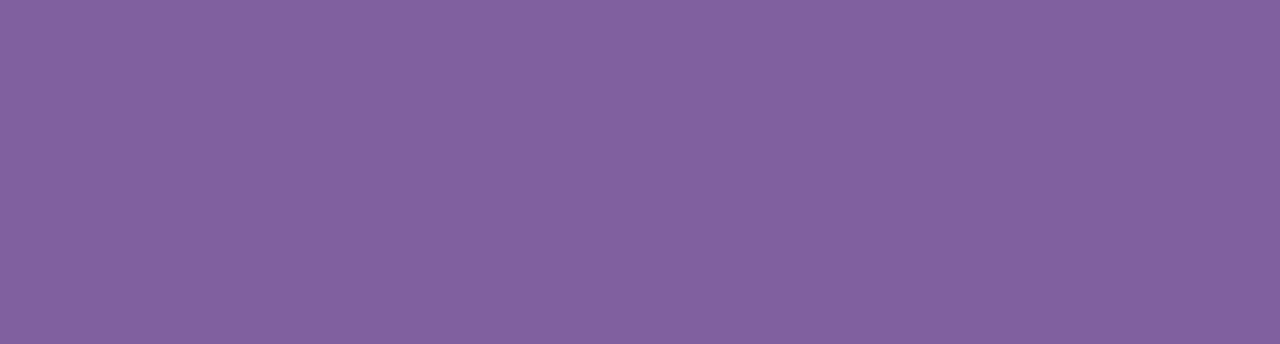
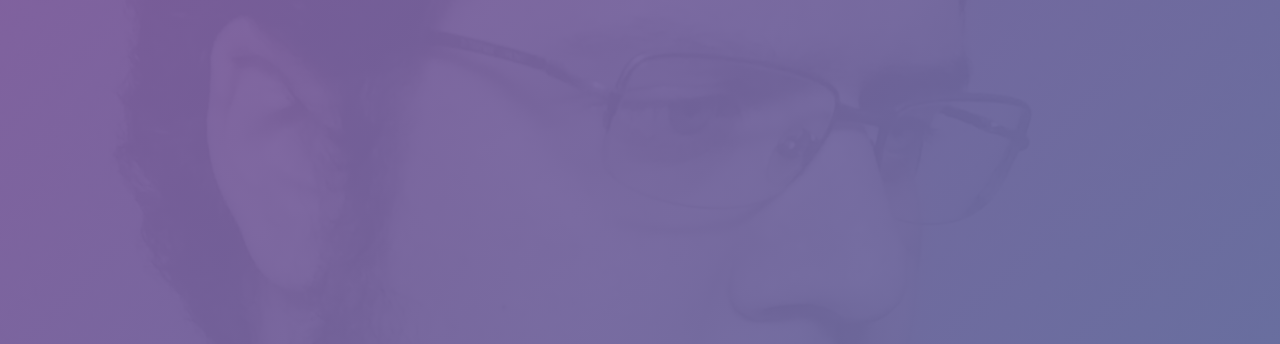
Before and after one commit to tassoevan/tassoevan.github.io, a Gatsby site: page / in a window 1280 px wide. Shown: the top 344 px of the page. Built offline with nearby package versions, Linux system fonts and the light colour scheme; Gatsby itself is replaced by a stand-in of ours.

Commit message:
Update Hero background

```diff
--- a/src/components/Hero/styles.js
+++ b/src/components/Hero/styles.js
@@ -1,7 +1,14 @@
 import styled from "styled-components"
+import egoImage from '../../images/ego.jpg'
 
 export const Container = styled.section`
   background-color: hsl(270deg, 25%, 50%);
+  background-image:
+    linear-gradient(-45deg, hsla(225deg, 25%, 50%, 95%), hsl(270deg, 25%, 50%, 95%)),
+    url(${ egoImage });
+  background-position: center center;
+  background-size: cover;
+  background-attachment: fixed;
   width: 100vw;
   max-width: 100%;
   height: 100vh;
@@ -14,21 +21,23 @@ export const Container = styled.section`
     font-family: -apple-system, BlinkMacSystemFont, "Segoe UI", Roboto, Oxygen,
       Ubuntu, Cantarell, "Open Sans", "Helvetica Neue", sans-serif;
     font-size: 3rem;
-    font-weight: 100;
+    font-weight: bold;
     line-height: 1.25;
     margin: 0;
     color: hsl(270deg, 25%, 90%);
     text-shadow: 0 0 0.5rem hsl(270deg, 25%, 25%);
+    text-align: center;
   }
 
   p {
     font-family: -apple-system, BlinkMacSystemFont, "Segoe UI", Roboto, Oxygen,
       Ubuntu, Cantarell, "Open Sans", "Helvetica Neue", sans-serif;
     font-size: 1.5rem;
-    font-weight: 300;
+    font-weight: normal;
     line-height: 1.25;
     margin: 0;
     color: hsl(270deg, 25%, 90%);
     text-shadow: 0 0 0.25rem hsl(270deg, 25%, 25%);
+    text-align: center;
   }
 `
```
Also changed, not shown: src/images/ego.jpg (added).
